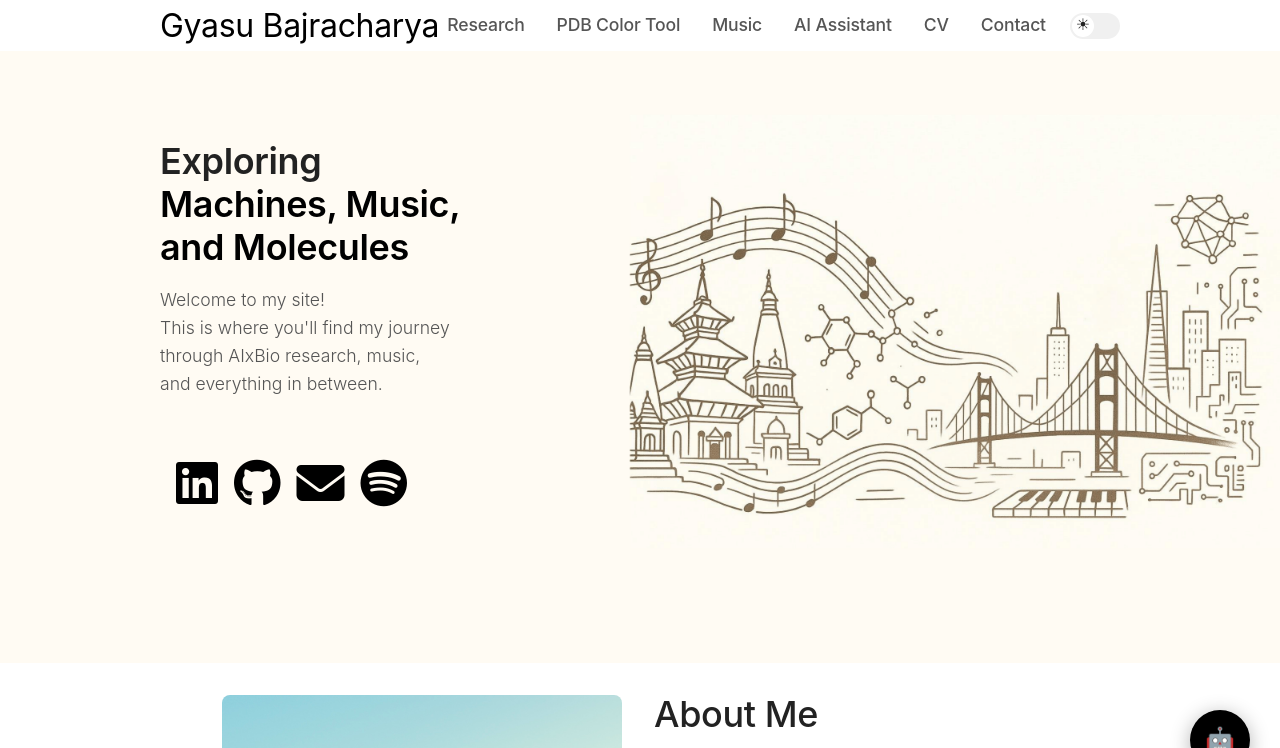
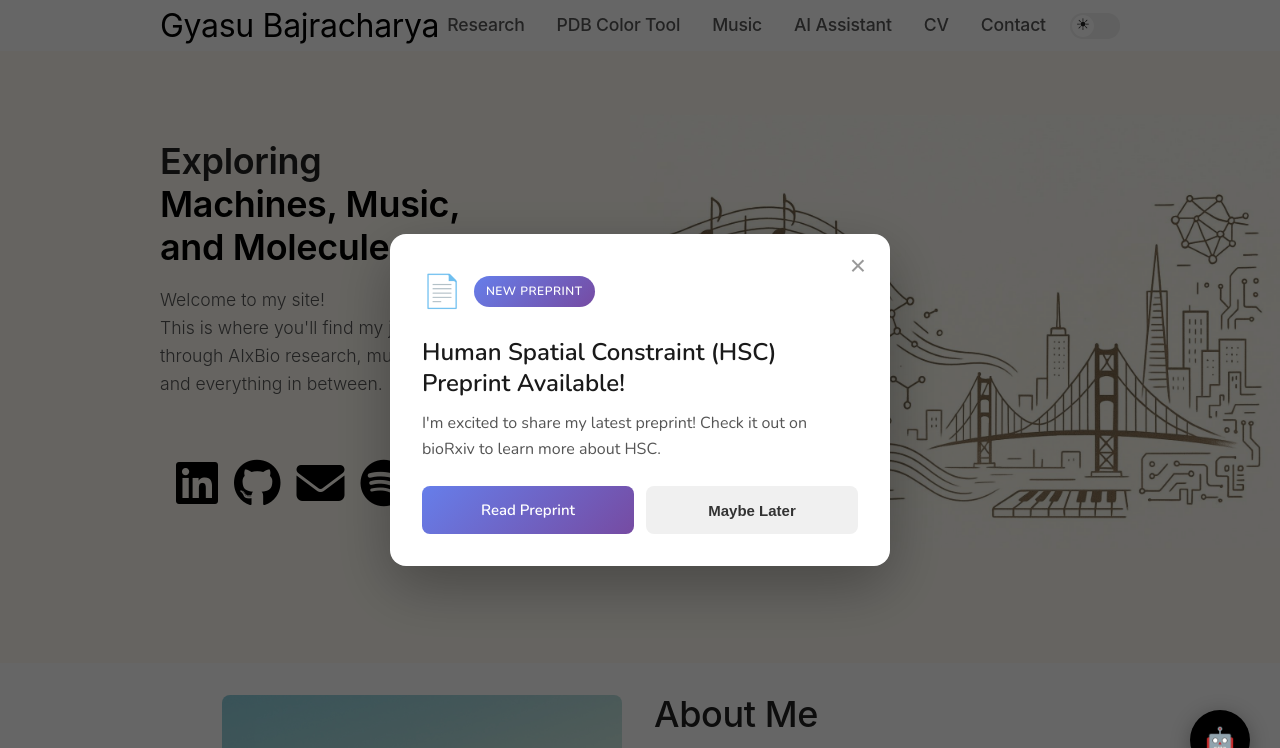
Before and after one commit to Gyasu/gyasu.github.io, a website: page index.html in a window 1280 px wide. Shown: the top 748 px of the page. Drawn offline with nearby package versions, Linux system fonts and the light colour scheme.

Commit message:
new preprint update

```diff
--- a/index.html
+++ b/index.html
@@ -36,6 +36,37 @@
       </button>
     </nav>
   </header>
+
+  <!-- PREPRINT POPUP - NEW ADDITION -->
+  <div id="preprint-popup" class="popup-overlay">
+    <div class="popup-content">
+      <button class="popup-close-btn" onclick="closePopup()">&times;</button>
+
+      <div class="popup-header">
+        <span class="popup-icon">📄</span>
+        <span class="popup-badge">New Preprint</span>
+      </div>
+
+      <h2 class="popup-title">Human Spatial Constraint (HSC) Preprint Available!</h2>
+
+      <p class="popup-description">
+        I'm excited to share my latest preprint! Check it out on bioRxiv to learn more about HSC.
+      </p>
+
+      <div class="popup-buttons">
+        <a href="https://www.biorxiv.org/content/10.1101/2025.10.15.682722v1"
+           target="_blank"
+           class="popup-btn popup-btn-primary"
+           onclick="trackPreprintClick()">
+          Read Preprint
+        </a>
+        <button class="popup-btn popup-btn-secondary" onclick="closePopup()">
+          Maybe Later
+        </button>
+      </div>
+    </div>
+  </div>
+  <!-- END PREPRINT POPUP -->
 
   <main>
       <section class="hero">
@@ -85,7 +116,7 @@
 
         <p>
           Outside of research, I enjoy making music, working out, playing tennis and chess, and watching Manchester United (painfully) and Formula 1.
-          I’ll (hopefully) post about these interests here, too.
+          I'll (hopefully) post about these interests here, too.
         </p>
 
         <p>
@@ -184,8 +215,8 @@
       "Last updated: " + new Date(document.lastModified).toLocaleDateString();
   </script>
 
-
   <script src="chatbot.js"></script>
   <script src="chess.js"></script>
+  <script src="popup.js"></script> <!-- NEW SCRIPT FILE -->
 </body>
 </html>
--- /dev/null
+++ b/popup.js
@@ -0,0 +1,33 @@
+// Preprint Popup Functionality
+
+function closePopup() {
+  const popup = document.getElementById('preprint-popup');
+  popup.classList.add('hidden');
+  // Store in session so it doesn't show again this session
+  sessionStorage.setItem('preprintPopupShown', 'true');
+}
+
+function trackPreprintClick() {
+  console.log('Preprint link clicked');
+  // You can add analytics tracking here if needed
+}
+
+// Show popup on page load if not shown this session
+window.addEventListener('load', () => {
+  if (!sessionStorage.getItem('preprintPopupShown')) {
+    const popup = document.getElementById('preprint-popup');
+    if (popup) {
+      popup.classList.remove('hidden');
+    }
+  }
+});
+
+// Close on escape key
+document.addEventListener('keydown', (e) => {
+  if (e.key === 'Escape') {
+    const popup = document.getElementById('preprint-popup');
+    if (popup && !popup.classList.contains('hidden')) {
+      closePopup();
+    }
+  }
+});
--- a/style.css
+++ b/style.css
@@ -934,3 +934,180 @@ a:focus {
     font-size: 2rem;
   }
 }
+
+
+.popup-overlay {
+  position: fixed;
+  top: 0;
+  left: 0;
+  width: 100%;
+  height: 100%;
+  background: rgba(0, 0, 0, 0.6);
+  display: flex;
+  justify-content: center;
+  align-items: center;
+  z-index: 1000;
+  animation: fadeIn 0.3s ease;
+}
+
+.popup-overlay.hidden {
+  display: none;
+}
+
+@keyframes fadeIn {
+  from {
+    opacity: 0;
+  }
+  to {
+    opacity: 1;
+  }
+}
+
+@keyframes slideUp {
+  from {
+    transform: translateY(30px);
+    opacity: 0;
+  }
+  to {
+    transform: translateY(0);
+    opacity: 1;
+  }
+}
+
+.popup-content {
+  background: white;
+  border-radius: 16px;
+  max-width: 500px;
+  width: 90%;
+  padding: 32px;
+  box-shadow: 0 20px 60px rgba(0, 0, 0, 0.3);
+  position: relative;
+  animation: slideUp 0.4s ease;
+}
+
+.popup-header {
+  display: flex;
+  align-items: center;
+  gap: 12px;
+  margin-bottom: 20px;
+}
+
+.popup-icon {
+  font-size: 32px;
+  animation: bounce 1s ease infinite;
+}
+
+@keyframes bounce {
+  0%, 100% {
+    transform: translateY(0);
+  }
+  50% {
+    transform: translateY(-5px);
+  }
+}
+
+.popup-badge {
+  background: linear-gradient(135deg, #667eea 0%, #764ba2 100%);
+  color: white;
+  padding: 6px 12px;
+  border-radius: 20px;
+  font-size: 12px;
+  font-weight: 600;
+  text-transform: uppercase;
+  letter-spacing: 0.5px;
+}
+
+.popup-title {
+  font-size: 24px;
+  font-weight: 700;
+  color: #1a1a1a;
+  margin-bottom: 12px;
+  line-height: 1.3;
+}
+
+.popup-description {
+  font-size: 16px;
+  color: #555;
+  line-height: 1.6;
+  margin-bottom: 24px;
+}
+
+.popup-buttons {
+  display: flex;
+  gap: 12px;
+  flex-wrap: wrap;
+}
+
+.popup-btn {
+  flex: 1;
+  padding: 12px 24px;
+  border: none;
+  border-radius: 8px;
+  font-size: 15px;
+  font-weight: 600;
+  cursor: pointer;
+  transition: all 0.2s ease;
+  text-decoration: none;
+  text-align: center;
+  min-width: 120px;
+}
+
+.popup-btn-primary {
+  background: linear-gradient(135deg, #667eea 0%, #764ba2 100%);
+  color: white;
+}
+
+.popup-btn-primary:hover {
+  transform: translateY(-2px);
+  box-shadow: 0 6px 20px rgba(102, 126, 234, 0.4);
+}
+
+.popup-btn-secondary {
+  background: #f0f0f0;
+  color: #333;
+}
+
+.popup-btn-secondary:hover {
+  background: #e0e0e0;
+}
+
+.popup-close-btn {
+  position: absolute;
+  top: 16px;
+  right: 16px;
+  background: transparent;
+  border: none;
+  font-size: 28px;
+  color: #999;
+  cursor: pointer;
+  width: 32px;
+  height: 32px;
+  display: flex;
+  align-items: center;
+  justify-content: center;
+  border-radius: 50%;
+  transition: all 0.2s ease;
+}
+
+.popup-close-btn:hover {
+  background: #f0f0f0;
+  color: #333;
+}
+
+@media (max-width: 480px) {
+  .popup-content {
+    padding: 24px;
+  }
+
+  .popup-title {
+    font-size: 20px;
+  }
+
+  .popup-buttons {
+    flex-direction: column;
+  }
+
+  .popup-btn {
+    width: 100%;
+  }
+}
```
Also changed, not shown: 1 other file.
